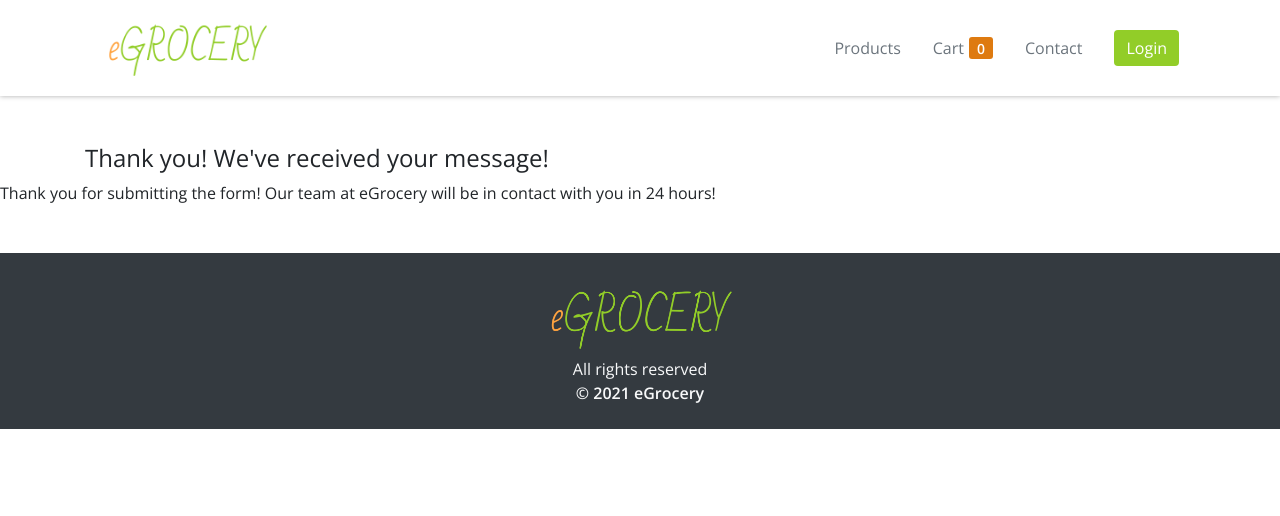
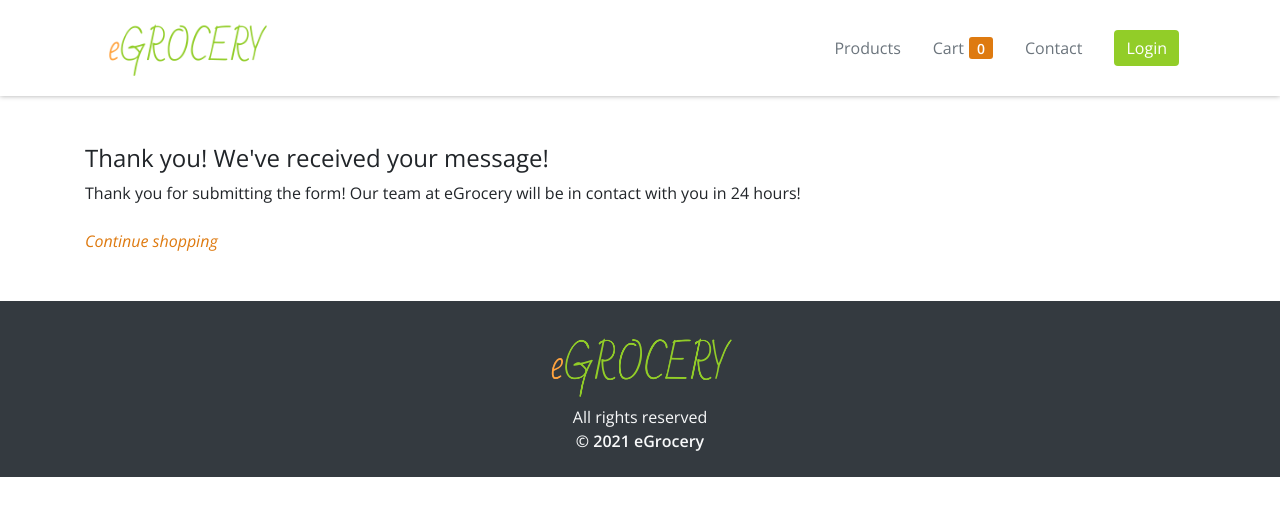
Before and after one commit to phamleyennhi/eGrocery, a React (Create React App) app in the folder egrocery/: page /thankyou in a window 1280 px wide. Shown: the top 516 px of the page. Built offline with nearby package versions, Linux system fonts and the light colour scheme; no server answers.

Commit message:
changes to thank you

```diff
--- a/egrocery/src/components/ThankYou.js
+++ b/egrocery/src/components/ThankYou.js
@@ -1,5 +1,6 @@
 import React from "react";
 import withContext from "../withContext";
+import { Link } from "react-router-dom";
 
 class ThankYou extends React.Component {
 
@@ -8,12 +9,13 @@ class ThankYou extends React.Component {
     	<>
         <div className="hero is-primary ">
           <div className="hero-body container">
-            <h4 className="title">Thank you! We've received your message!</h4>
+          <h4 className="title">Thank you! We've received your message!</h4>
+          Thank you for submitting the form! Our team at eGrocery will be in contact with you in 24 hours!
+          <br></br>
+          <br></br>
+          <Link to="/products"><i>Continue shopping</i></Link>
           </div>
         </div>
-	      <div>
-	       Thank you for submitting the form! Our team at eGrocery will be in contact with you in 24 hours!
-	      </div>
 	     </>
     );
   };
```
